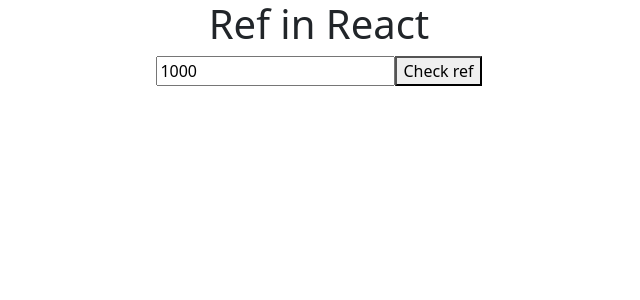
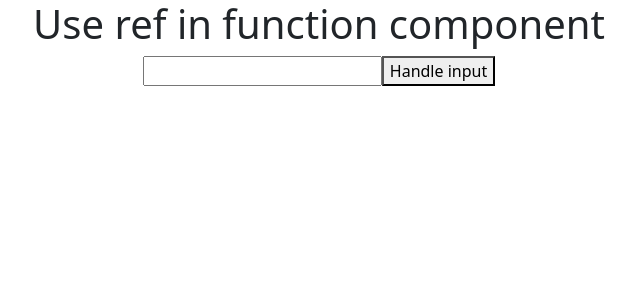
Before and after one commit to j4sumit/reacttopics, a React (Create React App) app: page / in a window 1280 px wide. Shown: the top 300 px of the page, without its empty margins (321-961 px from the left). Built offline with nearby package versions, Linux system fonts and the light colour scheme.

Commit message:
useRef in function component

```diff
--- a/src/App.js
+++ b/src/App.js
@@ -1,35 +1,26 @@
 import './App.css';
-import React,{createRef} from 'react';
-class App extends React.Component
+import React,{useRef} from 'react';
+
+function App()
 {
-    constructor()
+    let inputRef = useRef(null);
+    function handleInput()
     {
-        super();
-        this.inputref=createRef()
+console.warn("function called");
+inputRef.current.value="1000";
+inputRef.current.focus();
+inputRef.current.style.color="red";
+inputRef.current.style.display="none"
+}
 
-    }
-    componentDidMount()
-    {
-        console.warn(this.inputref.current.value="1000");
-    }
+    return(
+        <div className='App'>
+            <h1>Use ref in function component</h1>
+            <input type="text" ref={inputRef}/>
+            <button onClick={()=>handleInput()}>Handle input</button>
 
-    getVal()
-    {
-console.log(this.inputref.current.value);
-this.inputref.current.style.color="red"
-this.inputref.current.style.background="black";
-    }
-    render()
-    {
-     return(
-         <div className='App'>
-             <h1>Ref in React</h1>
-             <input type="text" ref={this.inputref} />
-             <button onClick={()=>this.getVal()}>Check ref</button>
-
-         </div>
-     )
-    }
+        </div>
+    )
 }
 
 export default App;
```
